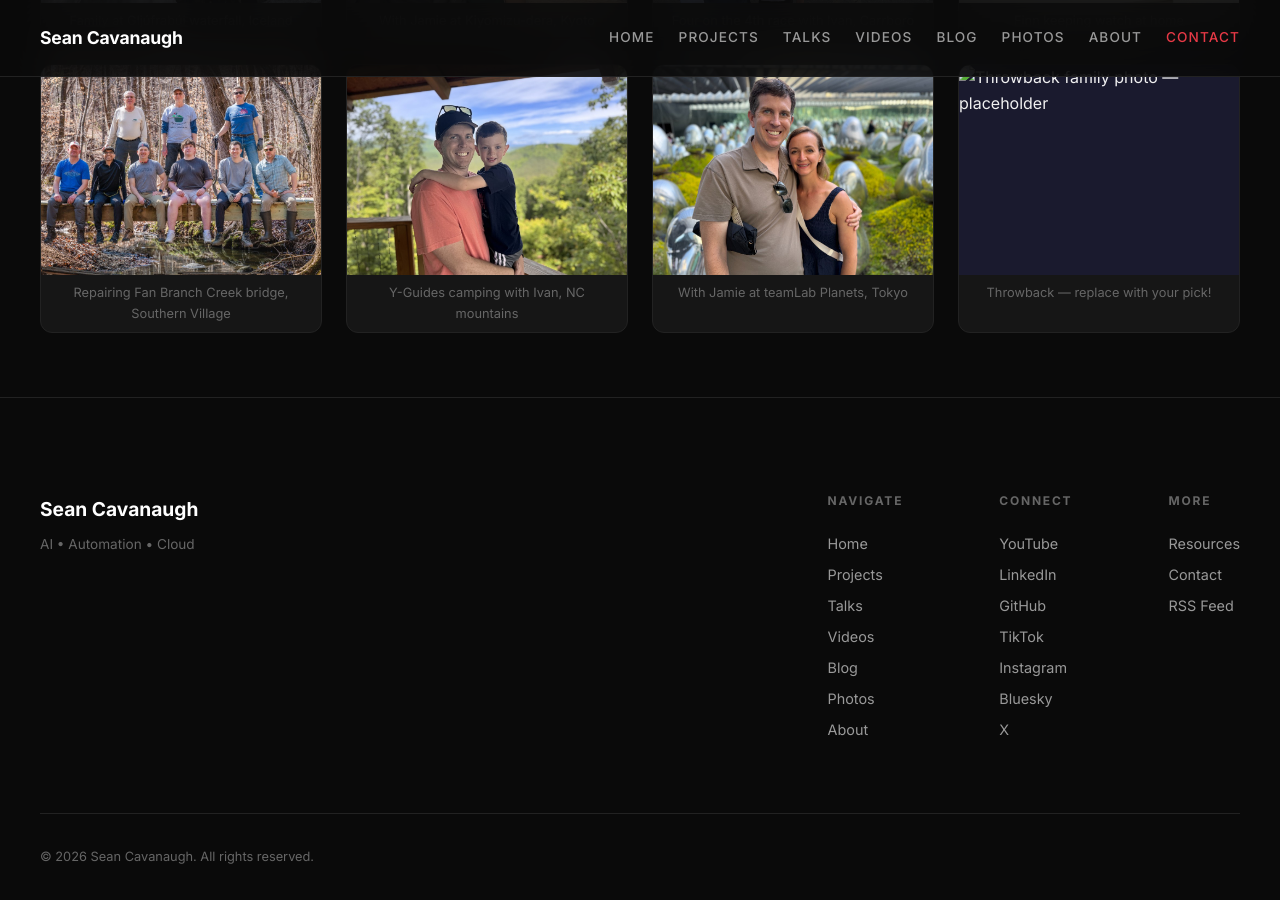
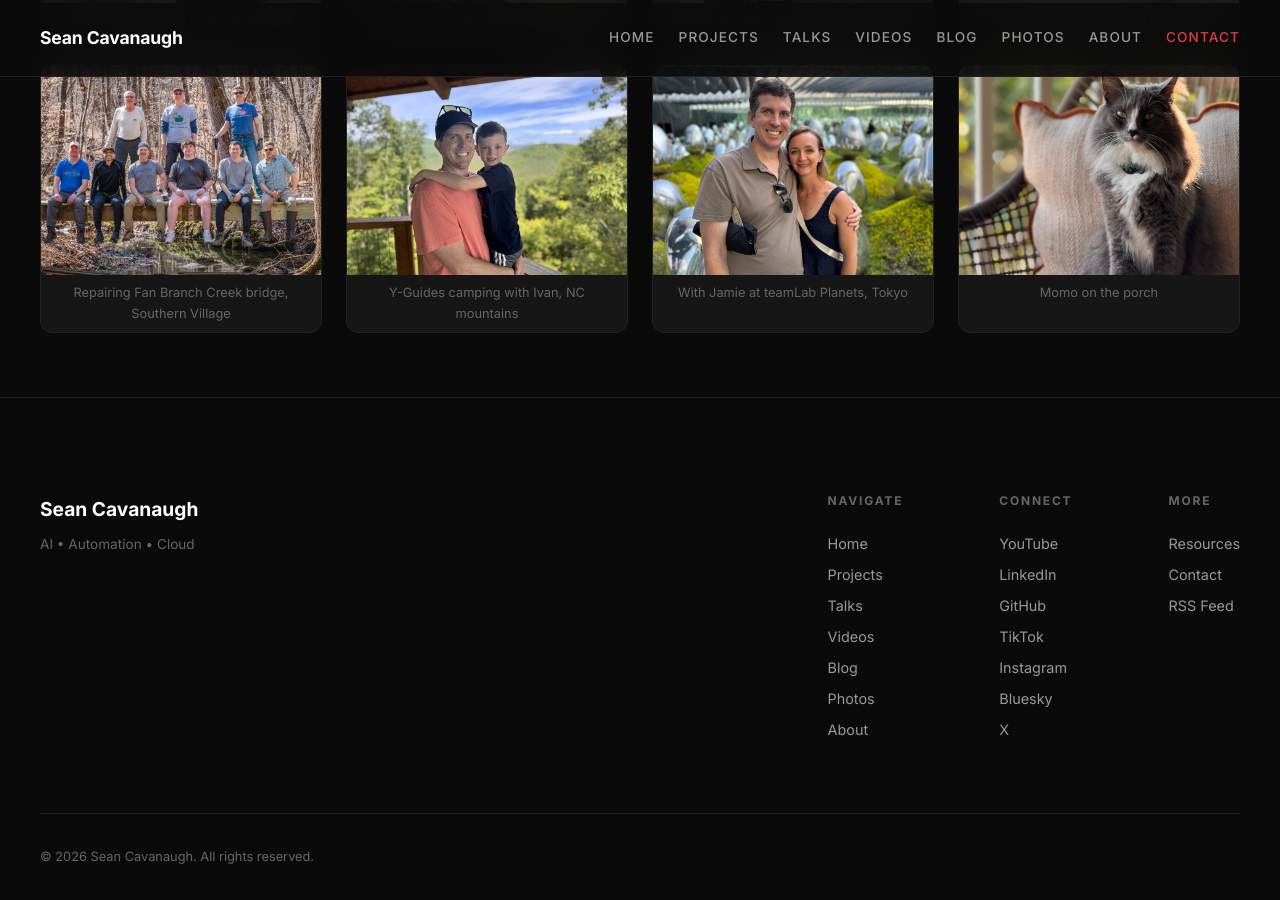
Before and after one commit to IPvSean/cavanaugh.pro, a Jekyll site: the page built from pages/about.html, in a window 1280 px wide and 900 px high, scrolled down 2674 px. Built offline with Jekyll 4.4.1, drawn with Linux system fonts in a browser that asks for light colours.

Commit message:
Replace throwback placeholder with Momo the cat photo
Co-authored-by: Cursor <cursoragent@cursor.com>

```diff
--- a/pages/about.html
+++ b/pages/about.html
@@ -100,8 +100,8 @@ permalink: /about/
           <span>With Jamie at teamLab Planets, Tokyo</span>
         </div>
         <div class="about-family-item">
-          <img src="/assets/images/placeholder-throwback.svg" alt="Throwback family photo — placeholder" loading="lazy">
-          <span>Throwback — replace with your pick!</span>
+          <img src="/assets/images/momo-cat.png" alt="Momo the cat on the porch — Chapel Hill, NC" loading="lazy">
+          <span>Momo on the porch</span>
         </div>
       </div>
     </div>
```
Also changed, not shown: assets/images/momo-cat.png (added).
